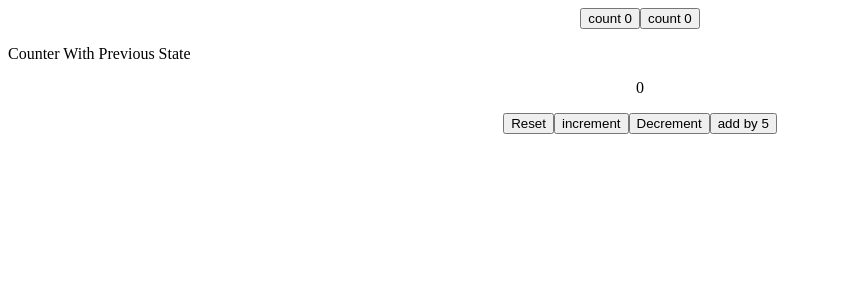
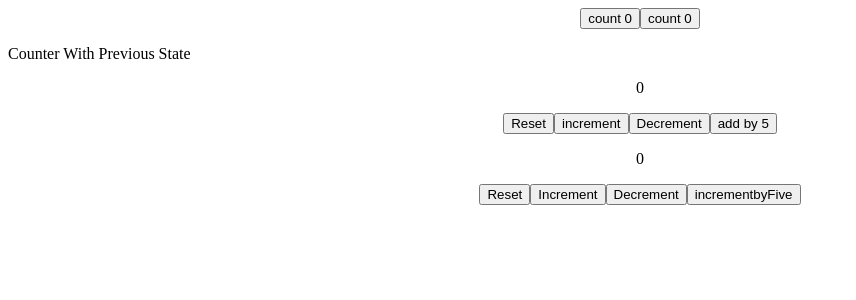
Before and after one commit to devrahul93/CodeEvolution, a React (Create React App) app in the folder usestate/: page / in a window 1280 px wide. Shown: the top 300 px of the page, without its empty margins (0-856 px from the left). Built offline with nearby package versions, Linux system fonts and the light colour scheme.

Commit message:
class counter2

```diff
--- a/usestate/src/App.js
+++ b/usestate/src/App.js
@@ -1,4 +1,5 @@
 import ClassCounter from "./ClassCounter";
+import ClassCounterTwo from "./ClassCounter2";
 import HooksCounter from "./HooksCounter";
 import HooksCounter2 from "./HooksCounter2";
 
@@ -15,6 +16,7 @@ function App() {
         <p>Counter With Previous State</p>
         <center>
           <HooksCounter2 />
+          <ClassCounterTwo />
         </center>
       </div>
     </>
--- a/usestate/src/ClassCounter2.js
+++ b/usestate/src/ClassCounter2.js
@@ -0,0 +1,60 @@
+import React, { Component } from "react";
+
+class ClassCounterTwo extends Component {
+  constructor() {
+    super();
+    this.state = {
+      count: 0,
+    };
+  }
+
+  incrementbyFive = () => {
+    for (let i = 0; i < 5; i++) {
+      this.setState((prevstate) => {
+        return {
+          count: prevstate.count + 1,
+        };
+      });
+    }
+  };
+
+  render() {
+    return (
+      <>
+        <div>
+          <p>{this.state.count}</p>
+          <button
+            onClick={() => {
+              this.setState({
+                count: 0,
+              });
+            }}
+          >
+            Reset
+          </button>
+          <button
+            onClick={() => {
+              this.setState({
+                count: this.state.count + 1,
+              });
+            }}
+          >
+            Increment
+          </button>
+          <button
+            onClick={() => {
+              this.setState({
+                count: this.state.count - 1,
+              });
+            }}
+          >
+            Decrement
+          </button>
+          <button onClick={this.incrementbyFive}>incrementbyFive</button>
+        </div>
+      </>
+    );
+  }
+}
+
+export default ClassCounterTwo;
```
